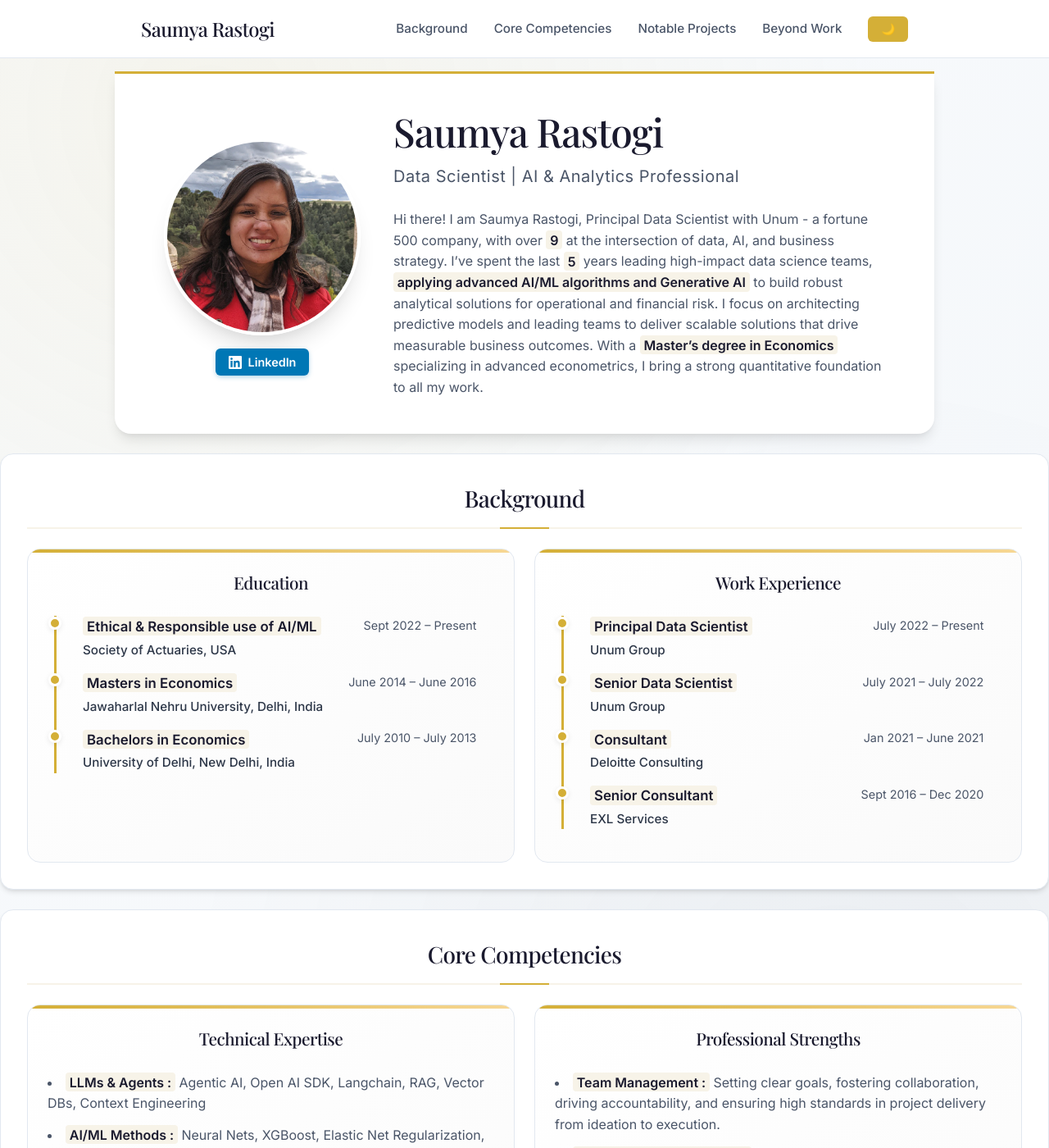
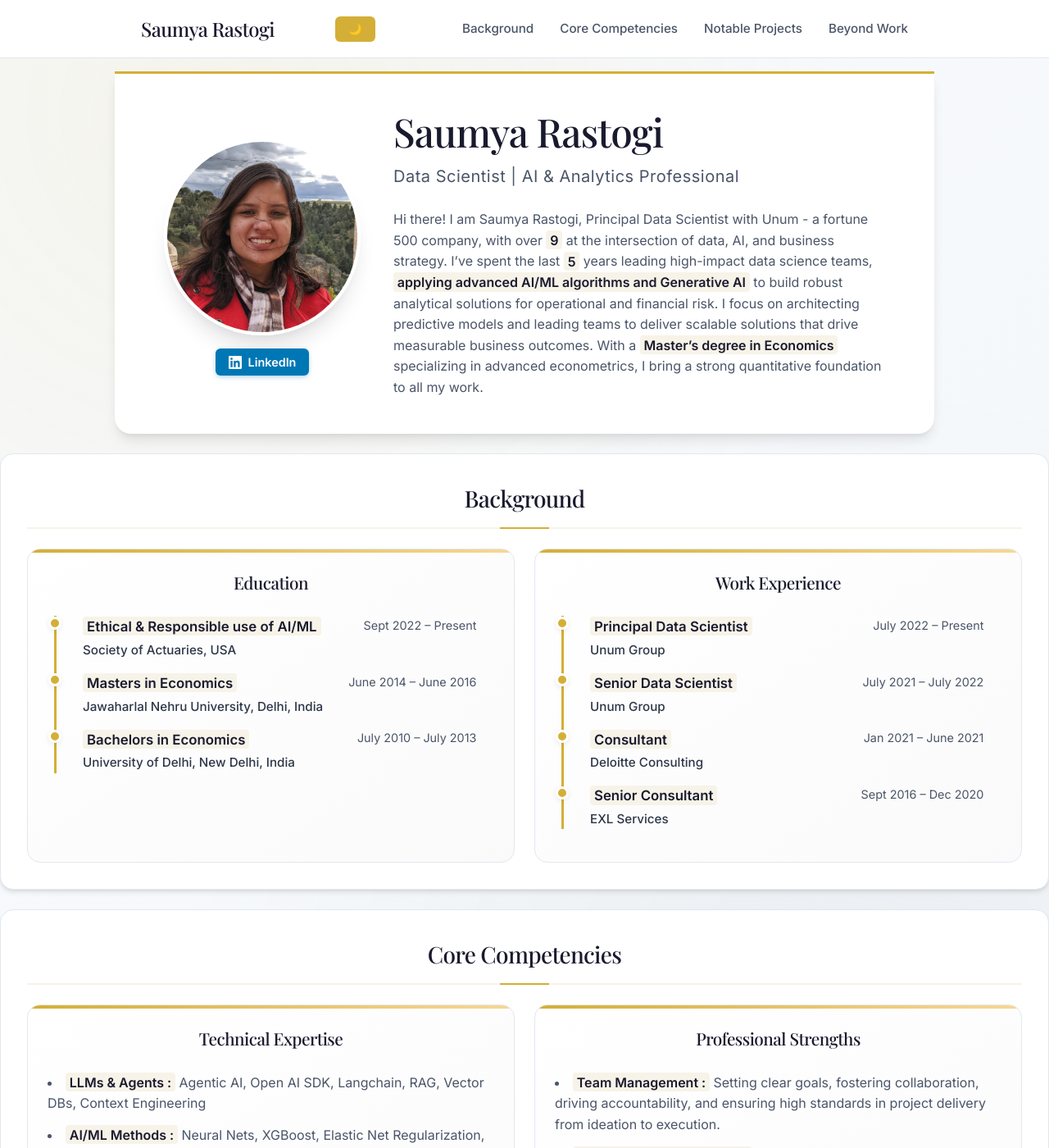
Before and after one commit to SaumyaRstgi/SaumyaRstgi.github.io, a Jekyll site: the page built from index.md, in a window 1280 px wide and 1400 px high. Shown: the whole window at 82% size. Built offline with Jekyll 4.4.1, drawn with Linux system fonts in a browser that asks for light colours.

Commit message:
Move dark theme toggle outside burger menu for mobile layout
- Restructured navigation.html to place dark mode button in new nav-right container
- Updated navigation and responsive SCSS for better mobile UX
- Dark theme button now remains visible on mobile alongside hamburger menu

🤖 Generated with [Claude Code](https://claude.ai/code)

Co-Authored-By: Claude <noreply@anthropic.com>

```diff
--- a/_includes/navigation.html
+++ b/_includes/navigation.html
@@ -1,6 +1,10 @@
 <nav class="main-nav">
     <div class="nav-container">
         <span class="nav-name">{{ site.author }}</span>
+
+        <div class="nav-right">
+            <!-- Dark mode toggle - always visible -->
+            <button id="darkModeToggle">🌙</button>
 
             <!-- Mobile menu button -->
             <button class="mobile-menu-btn" aria-label="Toggle menu">
@@ -8,6 +12,7 @@
                 <span class="hamburger-line"></span>
                 <span class="hamburger-line"></span>
             </button>
+        </div>
 
         <!-- Navigation links -->
         <div class="nav-links">
@@ -15,7 +20,6 @@
             <a href="#skills">Core Competencies</a>
             <a href="#impact">Notable Projects</a>
             <a href="#outside-work">Beyond Work</a>
-            <button id="darkModeToggle">🌙</button>
         </div>
     </div>
 </nav>
--- a/_sass/_navigation.scss
+++ b/_sass/_navigation.scss
@@ -24,6 +24,12 @@
     color: var(--primary-dark);
     letter-spacing: -0.025em;
     z-index: 101;
+}
+
+.nav-right {
+    display: flex;
+    align-items: center;
+    gap: 1rem;
 }
 
 /* Mobile menu button */
@@ -106,7 +112,7 @@
 }
 
 #darkModeToggle {
-    margin-left: 2rem;
+    margin-left: 0;
     padding: 0.5rem 1rem;
     border-radius: 6px;
     border: none;
@@ -115,6 +121,7 @@
     font-weight: 600;
     cursor: pointer;
     transition: all 0.3s;
+    z-index: 101;
 }
 
 #darkModeToggle:hover {
--- a/_sass/_responsive.scss
+++ b/_sass/_responsive.scss
@@ -48,6 +48,17 @@
         padding: 1rem;
     }
 
+    /* Ensure nav-right items are properly spaced on mobile */
+    .nav-right {
+        gap: 0.75rem;
+    }
+
+    /* Dark mode toggle on mobile - make it smaller */
+    #darkModeToggle {
+        padding: 0.5rem 0.75rem;
+        font-size: 0.9rem;
+    }
+
     /* Show mobile menu button */
     .mobile-menu-btn {
         display: flex !important;
@@ -89,13 +100,6 @@
 
     .nav-links a:last-of-type {
         border-bottom: none;
-    }
-
-    #darkModeToggle {
-        margin: 0;
-        padding: 0.75rem 1.5rem;
-        align-self: center;
-        width: fit-content;
     }
 
     /* Dark mode support for mobile navigation */
```
Lines whose indentation alone changed are shown as unchanged.
